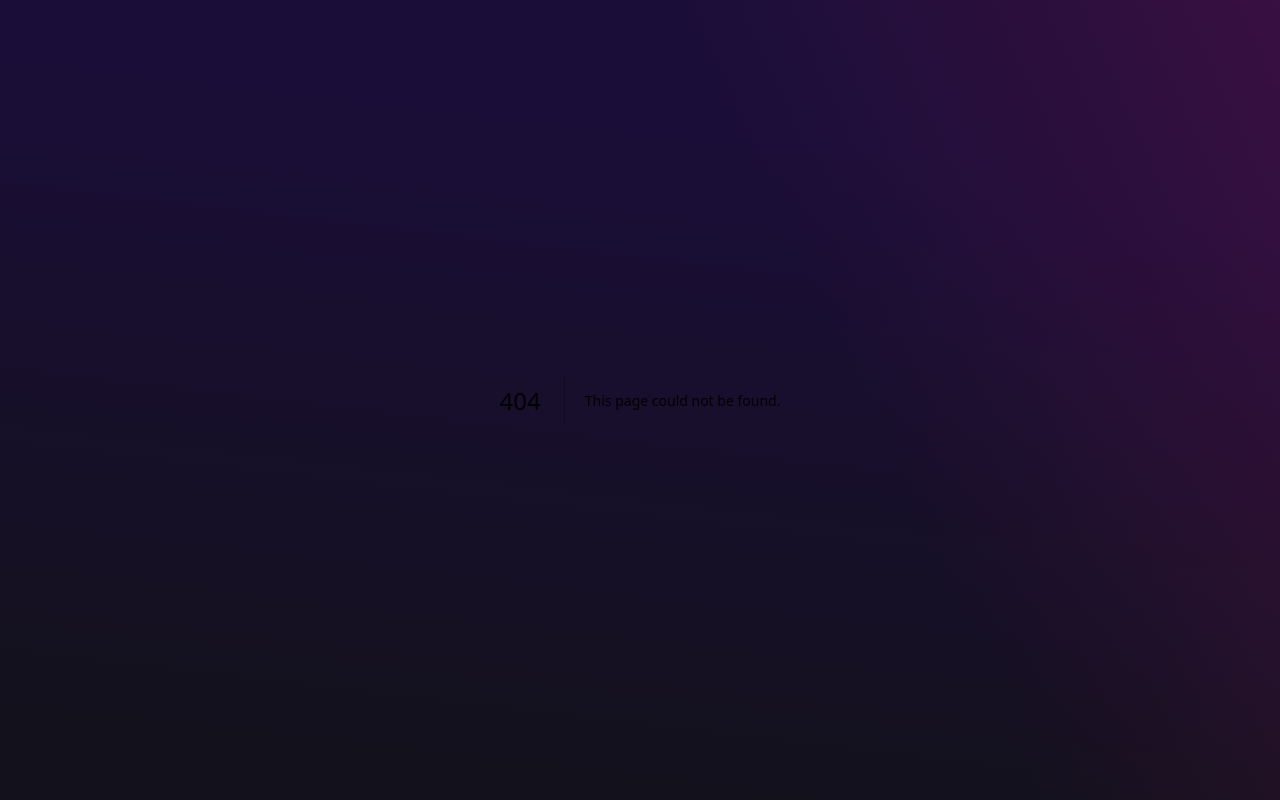
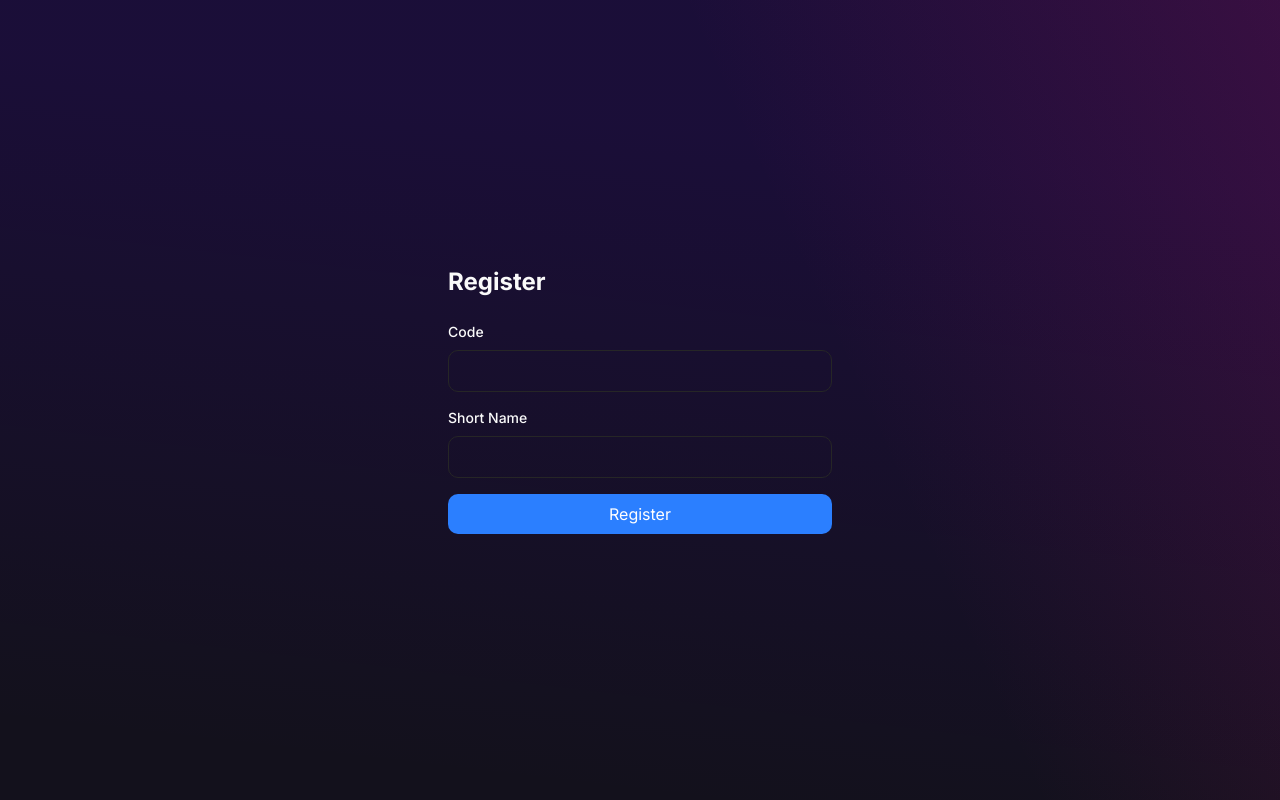
Before and after one commit to aranlucas/garmin-friend-finder, a Next.js app: page /account/register in a window 1280 px wide. Before the commit this address had no page. Built offline with nearby package versions, Linux system fonts and the light colour scheme.

Commit message:
adding new register flow

```diff
--- /dev/null
+++ b/src/app/account/register/page.tsx
@@ -0,0 +1,69 @@
+"use client";
+
+import { useState } from "react";
+import { useRouter } from "next/navigation";
+
+export default function RegisterPage() {
+  const router = useRouter();
+  const [formData, setFormData] = useState({
+    code: "",
+    shortName: "",
+  });
+
+  const handleSubmit = async (e: React.FormEvent) => {
+    e.preventDefault();
+
+    const response = await fetch("/api/account/register", {
+      method: "POST",
+      headers: {
+        "Content-Type": "application/json",
+      },
+      body: JSON.stringify(formData),
+    });
+
+    if (response.ok) {
+      router.push("/");
+    }
+  };
+
+  return (
+    <div className="min-h-screen flex items-center justify-center">
+      <form onSubmit={handleSubmit} className="space-y-4 w-full max-w-md p-8">
+        <h1 className="text-2xl font-bold mb-6">Register</h1>
+
+        <div>
+          <label className="block text-sm font-medium mb-2">Code</label>
+          <input
+            type="text"
+            value={formData.code}
+            onChange={(e) =>
+              setFormData((prev) => ({ ...prev, code: e.target.value }))
+            }
+            className="w-full p-2 border rounded-lg"
+            required
+          />
+        </div>
+
+        <div>
+          <label className="block text-sm font-medium mb-2">Short Name</label>
+          <input
+            type="text"
+            value={formData.shortName}
+            onChange={(e) =>
+              setFormData((prev) => ({ ...prev, shortName: e.target.value }))
+            }
+            className="w-full p-2 border rounded-lg"
+            required
+          />
+        </div>
+
+        <button
+          type="submit"
+          className="w-full py-2 bg-blue-500 text-white rounded-lg hover:bg-blue-600"
+        >
+          Register
+        </button>
+      </form>
+    </div>
+  );
+}
--- /dev/null
+++ b/src/app/api/account/register/route.ts
@@ -0,0 +1,57 @@
+import { NextResponse } from "next/server";
+import db from "@/lib/db";
+
+export async function POST(request: Request) {
+  try {
+    const { code, shortName } = await request.json();
+
+    await db.run("BEGIN TRANSACTION");
+
+    try {
+      // First verify the code exists and get the associated user_id
+      const verificationResult = await db.get(
+        "SELECT * FROM verification_codes WHERE code = ?",
+        [code]
+      );
+
+      console.log("verificationResult", verificationResult);
+
+      if (!verificationResult) {
+        await db.run("ROLLBACK");
+        return NextResponse.json(
+          { error: "Invalid verification code" },
+          { status: 404 }
+        );
+      }
+
+      // Create a new user
+      const updateResult = await db.run(
+        "INSERT INTO users (id, short_name) VALUES (?, ?)",
+        [verificationResult.user_id, shortName]
+      );
+
+      if (updateResult.changes === 0) {
+        await db.run("ROLLBACK");
+        return NextResponse.json({ error: "User not found" }, { status: 404 });
+      }
+
+      // Delete the used verification code
+      await db.run("DELETE FROM verification_codes WHERE code = ?", [code]);
+
+      await db.run("COMMIT");
+
+      const user = await db.get(
+        "SELECT id, short_name FROM users WHERE id = ?",
+        [verificationResult.user_id]
+      );
+
+      return NextResponse.json(user);
+    } catch (error) {
+      await db.run("ROLLBACK");
+      throw error;
+    }
+  } catch (error) {
+    console.error("Registration error:", error);
+    return NextResponse.json({ error: "Failed to register" }, { status: 500 });
+  }
+}
--- a/src/app/page.tsx
+++ b/src/app/page.tsx
@@ -1,6 +1,7 @@
 import { MapWrapper } from "./components/MapWrapper";
 import { Suspense } from "react";
 import { getFriendsWithLocations } from "@/services/friends";
+import Link from "next/link";
 
 export const dynamic = "force-dynamic";
 export const revalidate = 0;
@@ -10,7 +11,15 @@ export default async function Home() {
 
   return (
     <main className="flex min-h-screen flex-col items-center p-8">
-      <h1 className="text-4xl font-bold mb-8">Friends Locations</h1>
+      <div className="w-full max-w-5xl flex justify-between items-center mb-8">
+        <h1 className="text-4xl font-bold">Friends Locations</h1>
+        <Link
+          href="/account/register"
+          className="px-4 py-2 bg-blue-500 text-white rounded-lg hover:bg-blue-600"
+        >
+          Register
+        </Link>
+      </div>
 
       <div className="w-full max-w-5xl mb-8">
         <Suspense
```
Also changed, not shown: 1 other file (tests, documents, lock files or other folders).
